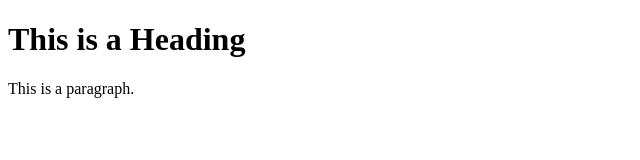
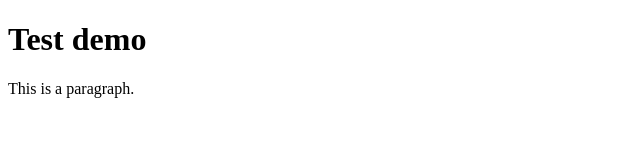
Before and after one commit to shivdas/demo, a plain HTML site: page index.html in a window 1280 px wide. Shown: the whole page, without its empty margins (0-640 px from the left). Drawn offline with Linux system fonts and the light colour scheme.

Commit message:
test1 commit

```diff
--- a/index.html
+++ b/index.html
@@ -5,7 +5,7 @@
 </head>
 <body>
 
-<h1>This is a Heading</h1>
+<h1>Test demo</h1>
 <p>This is a paragraph.</p>
 
 </body>
```
